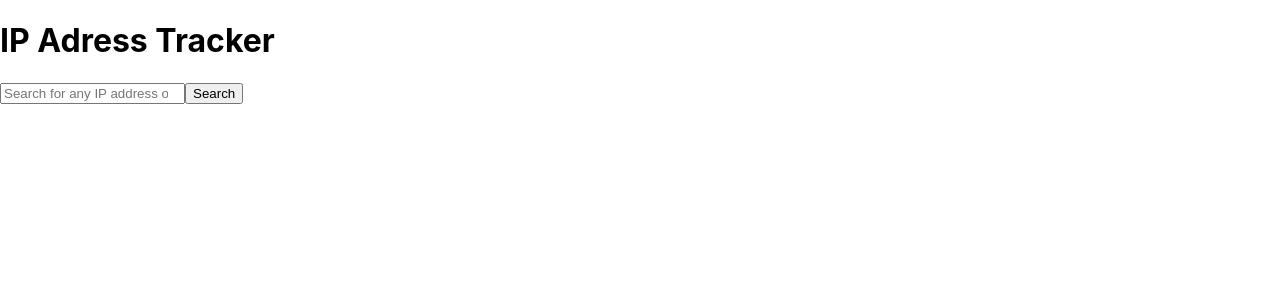
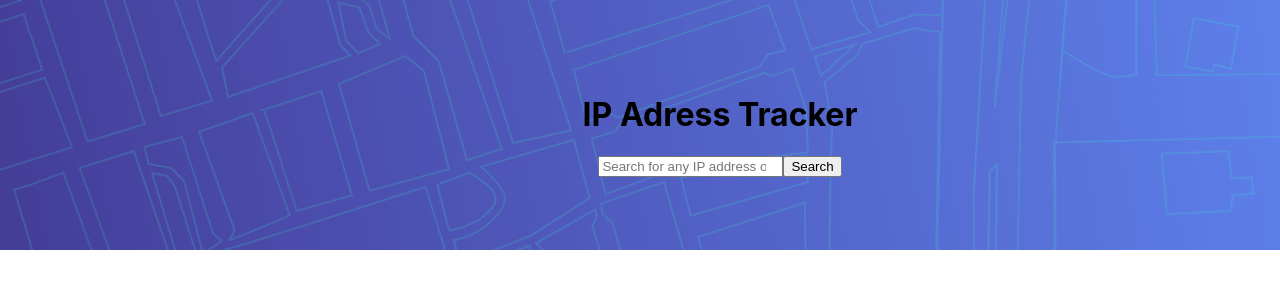
Before and after one commit to ejwoulfe/ip-address-tracker, a React (Create React App) app: page / in a window 1280 px wide. Shown: the top 300 px of the page. Built offline with nearby package versions, Linux system fonts and the light colour scheme.

Commit message:
Added regex and a functioning search bar.

```diff
--- a/src/App.tsx
+++ b/src/App.tsx
@@ -1,10 +1,13 @@
-import './app.scss';
-import SearchBar from './components/search-bar/search-bar';
+import { useState } from "react";
+import "./app.scss";
+import SearchBar from "./components/search-bar/search-bar";
 
 function App() {
+  const [searchValue, setSearchValue] = useState<string>("");
+
   return (
     <div className="app">
-      <SearchBar />
+      <SearchBar setValue={setSearchValue} />
     </div>
   );
 }
--- a/src/app.scss
+++ b/src/app.scss
@@ -1,3 +1,4 @@
-.app{
-    width: 1440px;
+.app {
+  width: 1440px;
+  margin: auto;
 }
--- /dev/null
+++ b/src/components/map/map.tsx
@@ -0,0 +1,5 @@
+import "map.scss";
+
+export default function Map() {
+  return <div id="map-container"></div>;
+}
--- a/src/components/search-bar/search-bar.scss
+++ b/src/components/search-bar/search-bar.scss
@@ -0,0 +1,12 @@
+@import "../../util/variables";
+
+#search-container {
+  width: $desktop-width;
+  height: 250px;
+  background-image: url("../../assets/pattern-bg.png");
+  display: flex;
+  flex-direction: column;
+  flex-wrap: nowrap;
+  justify-content: center;
+  align-items: center;
+}
--- a/src/components/search-bar/search-bar.tsx
+++ b/src/components/search-bar/search-bar.tsx
@@ -1,13 +1,47 @@
-export default function SearchBar() {
+import { useEffect, useState } from "react";
+import "./search-bar.scss";
+
+interface SearchBarProps {
+  setValue: React.Dispatch<React.SetStateAction<string>>;
+}
+
+export default function SearchBar(props: SearchBarProps) {
+  const [IPAddress, setIPAddress] = useState<string>("");
+
+  function handleSubmit(event: any) {
+    event.preventDefault();
+
+    // Regex for both IPv4 and IPv6.
+    let ipv4_regex =
+      /^(?:25[0-5]|2[0-4]\d|1\d\d|[1-9]\d|\d)(?:\.(?:25[0-5]|2[0-4]\d|1\d\d|[1-9]\d|\d)){3}$/gm;
+    let ipv6_regex =
+      /^(?:(?:[a-fA-F\d]{1,4}:){7}(?:[a-fA-F\d]{1,4}|:)|(?:[a-fA-F\d]{1,4}:){6}(?:(?:25[0-5]|2[0-4]\d|1\d\d|[1-9]\d|\d)(?:\\.(?:25[0-5]|2[0-4]\d|1\d\d|[1-9]\d|\d)){3}|:[a-fA-F\d]{1,4}|:)|(?:[a-fA-F\d]{1,4}:){5}(?::(?:25[0-5]|2[0-4]\d|1\d\d|[1-9]\d|\d)(?:\\.(?:25[0-5]|2[0-4]\d|1\d\d|[1-9]\d|\d)){3}|(?::[a-fA-F\d]{1,4}){1,2}|:)|(?:[a-fA-F\d]{1,4}:){4}(?:(?::[a-fA-F\d]{1,4}){0,1}:(?:25[0-5]|2[0-4]\d|1\d\d|[1-9]\d|\d)(?:\\.(?:25[0-5]|2[0-4]\d|1\d\d|[1-9]\d|\d)){3}|(?::[a-fA-F\d]{1,4}){1,3}|:)|(?:[a-fA-F\d]{1,4}:){3}(?:(?::[a-fA-F\d]{1,4}){0,2}:(?:25[0-5]|2[0-4]\d|1\d\d|[1-9]\d|\d)(?:\\.(?:25[0-5]|2[0-4]\d|1\d\d|[1-9]\d|\d)){3}|(?::[a-fA-F\d]{1,4}){1,4}|:)|(?:[a-fA-F\d]{1,4}:){2}(?:(?::[a-fA-F\d]{1,4}){0,3}:(?:25[0-5]|2[0-4]\d|1\d\d|[1-9]\d|\d)(?:\\.(?:25[0-5]|2[0-4]\d|1\d\d|[1-9]\d|\d)){3}|(?::[a-fA-F\d]{1,4}){1,5}|:)|(?:[a-fA-F\d]{1,4}:){1}(?:(?::[a-fA-F\d]{1,4}){0,4}:(?:25[0-5]|2[0-4]\d|1\d\d|[1-9]\d|\d)(?:\\.(?:25[0-5]|2[0-4]\d|1\d\d|[1-9]\d|\d)){3}|(?::[a-fA-F\d]{1,4}){1,6}|:)|(?::(?:(?::[a-fA-F\d]{1,4}){0,5}:(?:25[0-5]|2[0-4]\d|1\d\d|[1-9]\d|\d)(?:\\.(?:25[0-5]|2[0-4]\d|1\d\d|[1-9]\d|\d)){3}|(?::[a-fA-F\d]{1,4}){1,7}|:)))(?:%[0-9a-zA-Z]{1,})?$/gm;
+
+    if (ipv4_regex.test(IPAddress) || ipv6_regex.test(IPAddress)) {
+      props.setValue(IPAddress);
+      setIPAddress("");
+    } else {
+      alert("Please enter a valid IP Adress.");
+    }
+  }
+
   return (
     <div id="search-container">
       <h1 id="search__title">IP Adress Tracker</h1>
-      <form id="search__form">
+      <form
+        id="search__form"
+        role="search"
+        onSubmit={(e: React.FormEvent<HTMLFormElement>) => {
+          handleSubmit(e);
+        }}
+      >
         <input
           type="search"
           id="search__input"
-          name="q"
           placeholder="Search for any IP address or domain"
+          aria-label="search any ip address and find its location"
+          value={IPAddress}
+          onChange={(e) => setIPAddress(e.target.value)}
         />
         <button id="search__button">Search</button>
       </form>
```
Also changed, not shown: src/components/map/map.scss (added).
